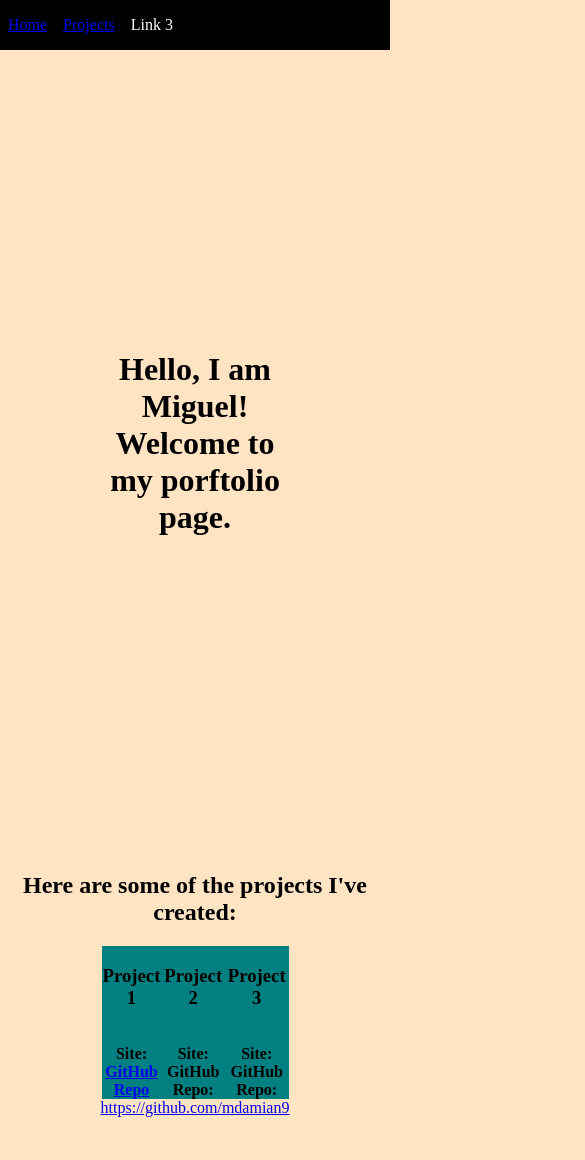
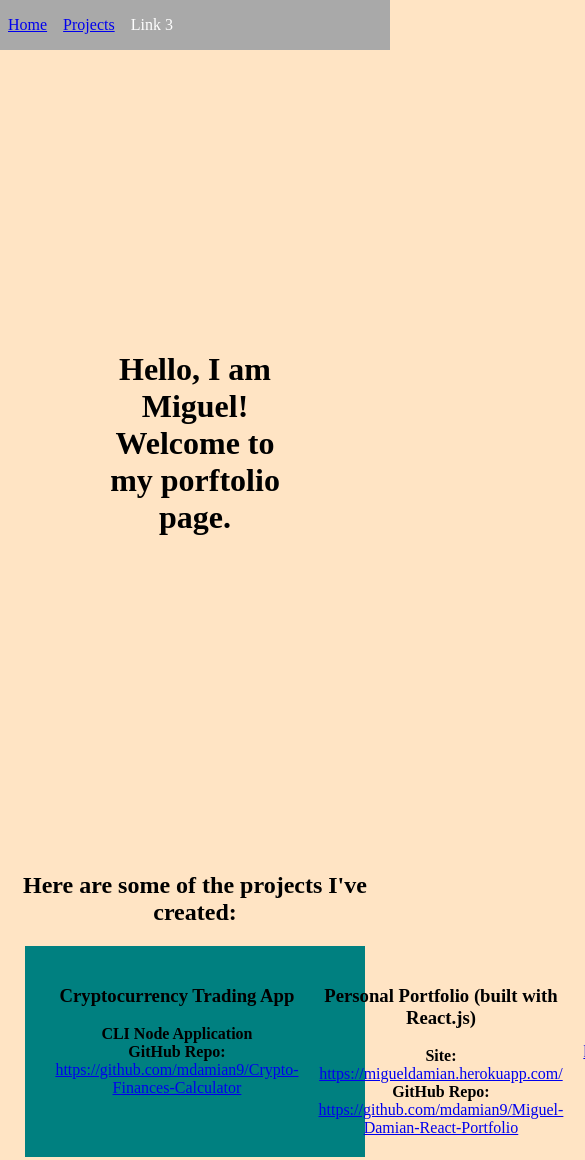
Before and after one commit to mdamian9/FCC-Personal-Portfolio, a plain HTML site: page index.html in a window 390 px wide. Shown: the top 1160 px of the page, 585 px wide, since content can reach past the window. Before the commit the page ends 1125 px from the top, so only its background shows below. Drawn offline with Linux system fonts and the light colour scheme.

Commit message:
Added projects, need to fix media query issue and add a bit more content and make the site prettier

```diff
--- a/assets/css/style.css
+++ b/assets/css/style.css
@@ -43,12 +43,25 @@ body {
 }
 
 #projects {
-    width: 50%;
+    width: 80%;
     margin: 0 auto;
     display: flex;
     background: teal;
+    padding: 20px;
 }
 
 .project-tile {
-    margin: 0 auto;
+    margin: 0px 10px;
 }
+
+@media only screen and (max-width: 768px) {
+    #navbar {
+        background-color: darkgrey;
+    }
+}
+
+@media only screen and (min-width: 769px) {
+    #navbar {
+        background-color: black;
+    }
+}
--- a/index.html
+++ b/index.html
@@ -35,25 +35,25 @@
         <div class="center-text" id="projects">
 
             <div class="project-tile">
-                <h3>Project 1</h3><br>
-                <b>Site:</b><br>
-                <b><a href="https://github.com/mdamian9/Crypto-Finances-Calculator">GitHub Repo</a></b><br>
+                <h3>Cryptocurrency Trading App</h3>
+                <b>CLI Node Application</b><br>
+                <b>GitHub Repo:</b> <a href="https://github.com/mdamian9/Crypto-Finances-Calculator">https://github.com/mdamian9/Crypto-Finances-Calculator</a><br>
             </div>
 
             <div class="project-tile">
-                <h3>Project 2</h3><br>
-                <b>Site:</b><br>
-                <b>GitHub Repo:</b><br>
+                <h3>Personal Portfolio (built with React.js)</h3>
+                <b>Site:</b> <a href="https://migueldamian.herokuapp.com/" target="_blank">https://migueldamian.herokuapp.com/</a><br>
+                <b>GitHub Repo:</b> <a href="https://github.com/mdamian9/Miguel-Damian-React-Portfolio">https://github.com/mdamian9/Miguel-Damian-React-Portfolio</a><br>
             </div>
 
             <div class="project-tile">
-                <h3>Project 3</h3><br>
-                <b>Site:</b><br>
-                <b>GitHub Repo:</b><br>
+                <h3>Daniel's Barbershop Website</h3>
+                <b>Site:</b> <a href="https://danielsbarbershop.herokuapp.com/" target="_blank">https://danielsbarbershop.herokuapp.com/</a><br>
+                <b>GitHub Repo:</b> <a href="https://github.com/mdamian9/daniels-barbershop-sy">https://github.com/mdamian9/daniels-barbershop-sy</a><br>
             </div>
 
         </div>
-
+        <br>
 
         <div class="center-text" id="footer">
             <a id="profile-link" href="https://github.com/mdamian9" target="_blank">https://github.com/mdamian9</a>
```
